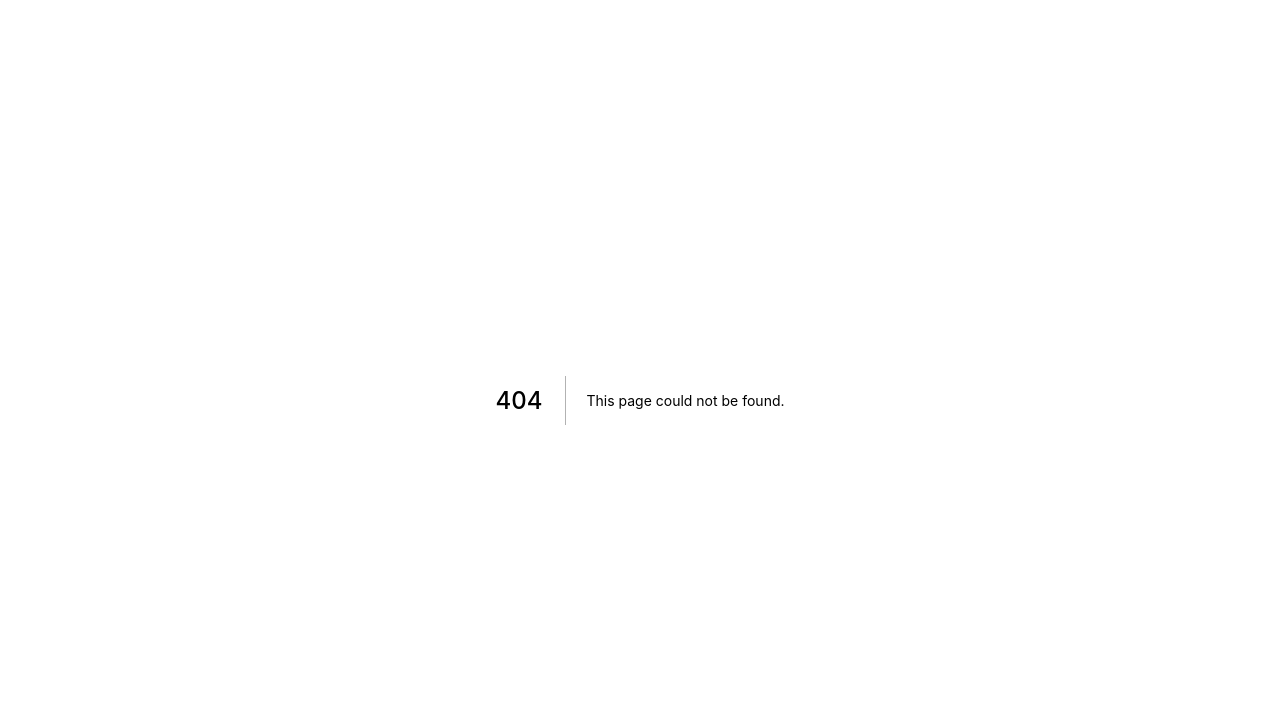
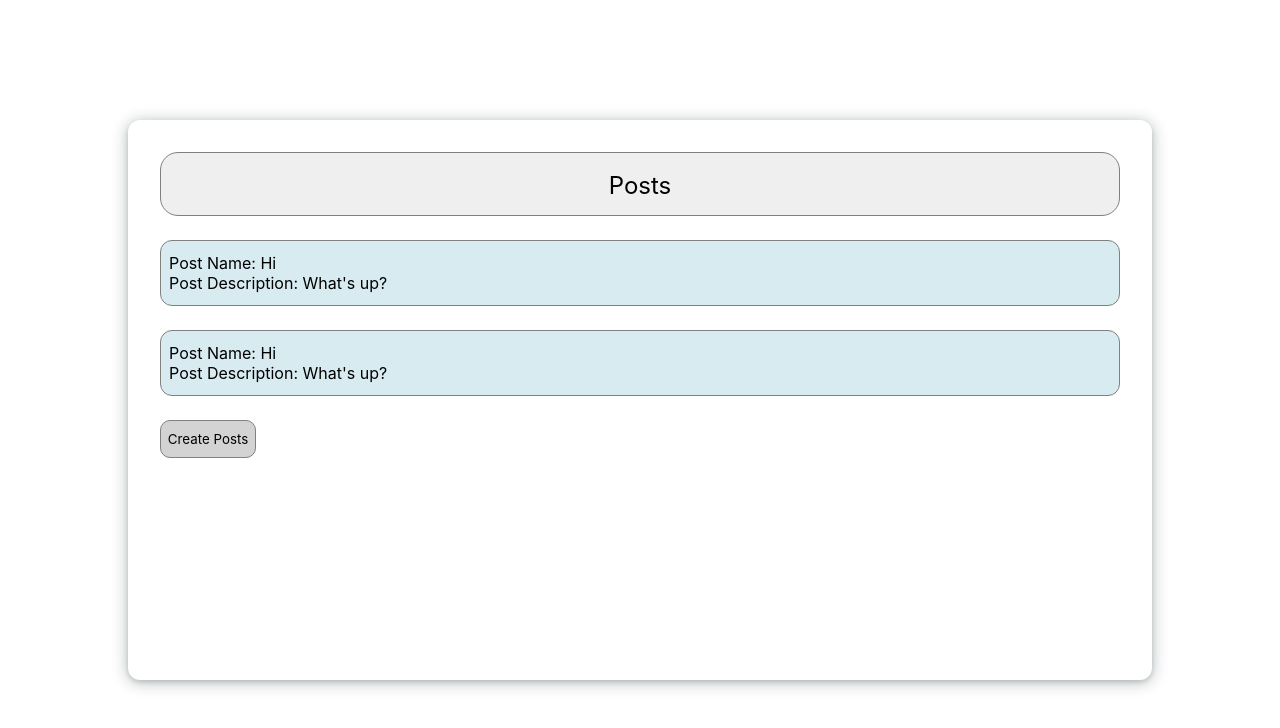
Before and after one commit to Orelavant/Bi-Connect, a Next.js app in the folder bi-connect/: page /admin/board in a window 1280 px wide. Before the commit this address had no page. Shown: the top 728 px of the page. Built offline with nearby package versions, Linux system fonts and the light colour scheme.

Commit message:
posts work

```diff
--- /dev/null
+++ b/bi-connect/components/PostTabListItem.tsx
@@ -0,0 +1,18 @@
+import React from "react";
+import TabListItem from "./TabListItem";
+
+interface PostTabListItemProps {
+	postName: string;
+	postContent: string;
+}
+
+const PostTabListItem = (props: PostTabListItemProps) => {
+	return (
+		<TabListItem>
+			<div>{"Post Name: " + props.postName}</div>
+			<div>{"Post Description: " + props.postContent}</div>
+		</TabListItem>
+	);
+};
+
+export default PostTabListItem;
--- /dev/null
+++ b/bi-connect/pages/admin/board.tsx
@@ -0,0 +1,40 @@
+import type { NextPage } from "next";
+import Head from "next/head";
+import React, { useState } from "react";
+import styles from "../../styles/Home.module.scss";
+import Tab from "../../components/Tab";
+import PostTabListItem from "../../components/PostTabListItem";
+
+const Board: NextPage = () => {
+	return (
+		<div className={styles.container}>
+			<Head>
+				<title>Bi-Connect</title>
+				<meta name="description" content="Generated by create next app" />
+				<link rel="icon" href="/favicon.ico" />
+			</Head>
+			<Tab
+				tabs={{
+					Posts: {
+						data: [
+							{
+								postName: "Hi",
+								postContent: "What's up?",
+							},
+							{
+								postName: "Hi",
+								postContent: "What's up?",
+							},
+						],
+						renderComponent: PostTabListItem,
+						createButtonOnClick: () => {
+							console.log("creating board");
+						},
+					},
+				}}
+			/>
+		</div>
+	);
+};
+
+export default Board;
```
Also changed, not shown: bi-connect/components/Post.tsx (added, +15 -0 lines).
